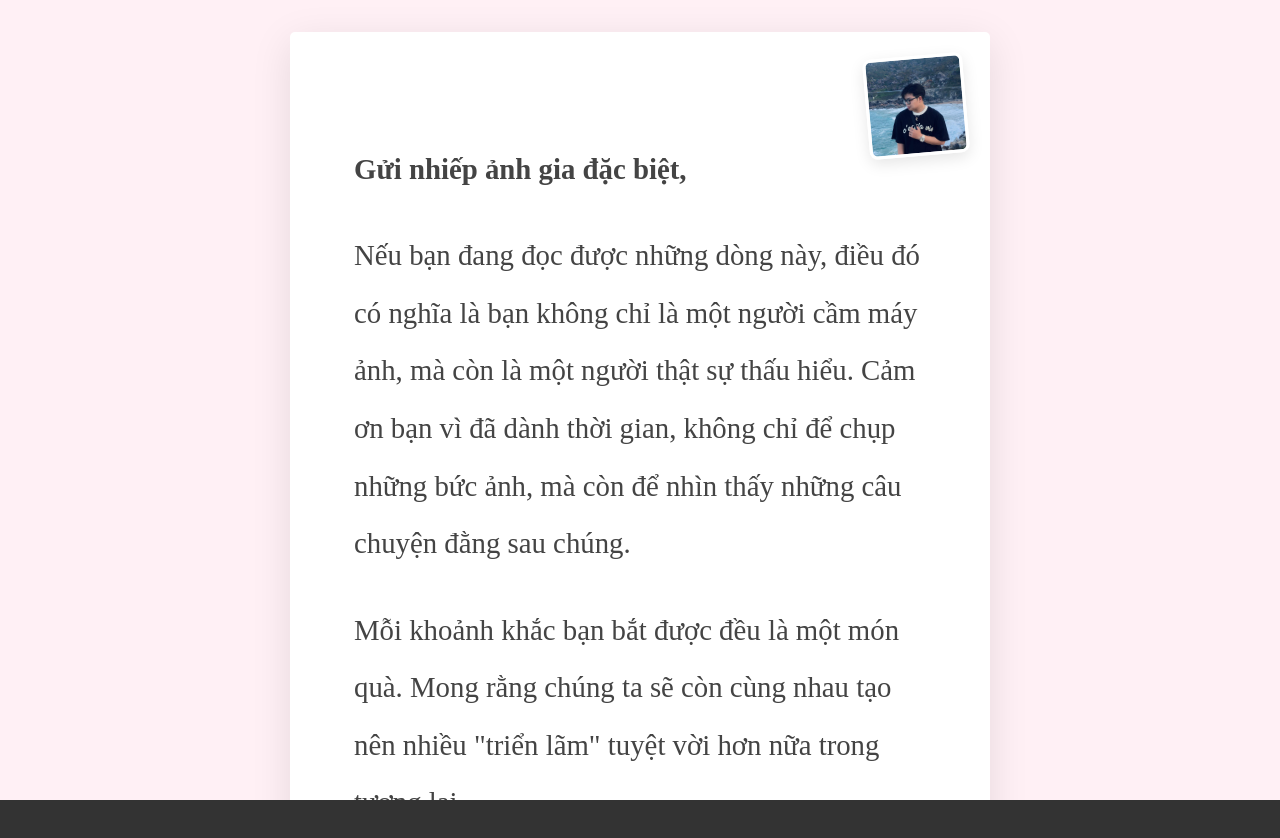
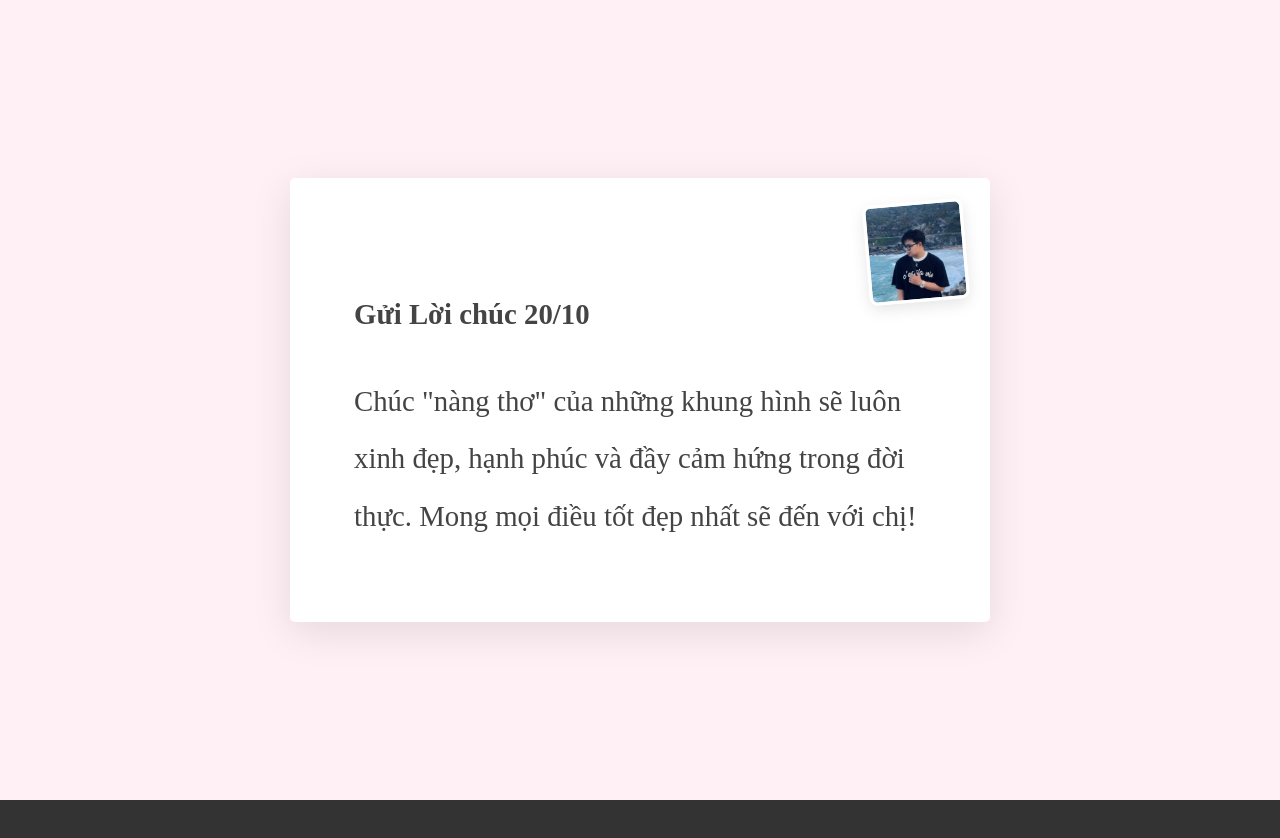
Before and after one commit to GiaHuy99/20-10, a React (Vite) app: page /letter in a window 1280 px wide. Shown: the top 838 px of the page. After the commit the page ends 800 px from the top, so only its background shows below. Built offline with nearby package versions, Linux system fonts and the light colour scheme.

Commit message:
done:letterv.3

```diff
--- a/src/pages/LetterPage/LetterPage.tsx
+++ b/src/pages/LetterPage/LetterPage.tsx
@@ -8,15 +8,10 @@ const LetterPage = () => {
         <main className={styles.pageContainer}>
             <div className={styles.letterContent}>
                 {/* --- THÊM KHUNG HÌNH ẢNH NÀY VÀO ĐÂY --- */}
-                <img src={letterThumbnail} alt="Thumbnail" className={styles.letterImageThumbnail} />
+                <img src={letterThumbnail} alt="Thumbnail" className={styles.letterImageThumbnail}/>
 
-                <p className={styles.greeting}>Gửi nhiếp ảnh gia đặc biệt,</p>
-                <p>
-                    Nếu bạn đang đọc được những dòng này, điều đó có nghĩa là bạn không chỉ là một người cầm máy ảnh, mà còn là một người thật sự thấu hiểu. Cảm ơn bạn vì đã dành thời gian, không chỉ để chụp những bức ảnh, mà còn để nhìn thấy những câu chuyện đằng sau chúng.
-                </p>
-                <p>
-                    Mỗi khoảnh khắc bạn bắt được đều là một món quà. Mong rằng chúng ta sẽ còn cùng nhau tạo nên nhiều "triển lãm" tuyệt vời hơn nữa trong tương lai.
-                </p>
+                <p className={styles.greeting}> Gửi Lời chúc 20/10</p>
+                <p> Chúc "nàng thơ" của những khung hình sẽ luôn xinh đẹp, hạnh phúc và đầy cảm hứng trong đời thực. Mong mọi điều tốt đẹp nhất sẽ đến với chị! </p>
 
             </div>
         </main>
--- a/src/pages/QuizPage/QuizPage.tsx
+++ b/src/pages/QuizPage/QuizPage.tsx
@@ -23,7 +23,7 @@ const QuizPage = () => {
         {
             questionText: 'Môn võ nào đã góp phần tạo nên một Tuyết Anh vừa dịu dàng vừa mạnh mẽ?',
             answerOptions: [
-                { answerText: 'A.Vovinam - Tinh hoa võ Việt.', isCorrect: true },
+                { answerText: 'A.Vovinam - Tinh hoa võ Việt.', isCorrect: false },
                 { answerText: 'B.Karate - Quyền đạo Nhật Bản.', isCorrect: false },
                 { answerText: 'C.Taekwondo - Với chiếc đai đen đầy quyền lực.', isCorrect: true },
             ],
```
